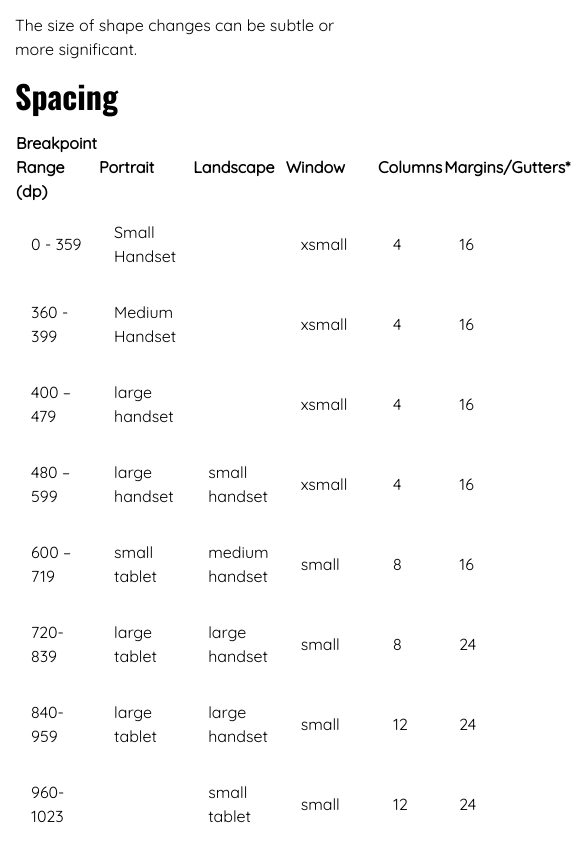
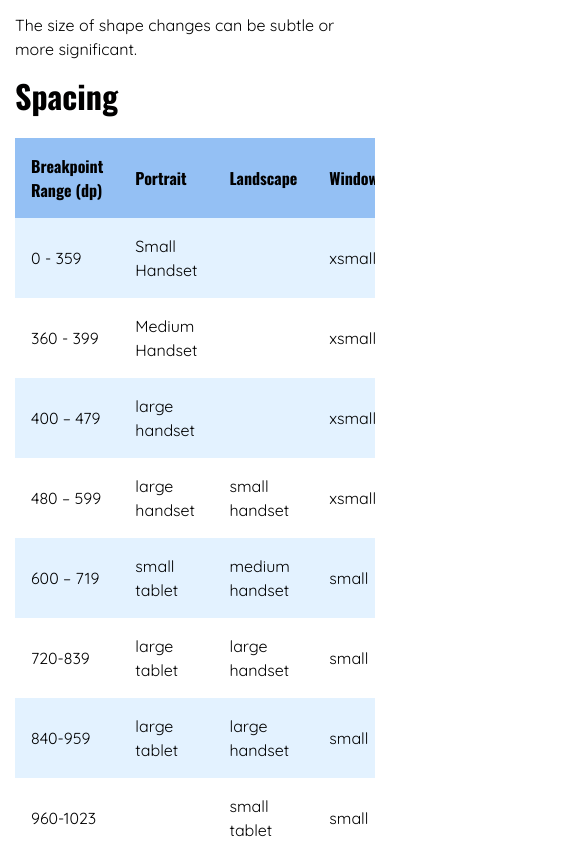
Before and after one commit to u-w0t-m8/DesignSystem, a React (Create React App) app: page /layout in a window 390 px wide. Shown: the part 1400-2244 px from the top of the page, 571 px wide, since content can reach past the window. Built offline with nearby package versions, Linux system fonts and the light colour scheme.

Commit message:
cleaned up breakpoint table appearance

```diff
--- a/src/Assets/scss/_config.scss
+++ b/src/Assets/scss/_config.scss
@@ -15,6 +15,7 @@ $darkGrey: #212529; //#333;
 $red: #ff1755;
 $primaryColour: #2a81ea;
 $lightPrimary: #94c0f4;
+$pastelPrimary: #e3f2ff;
 
 $purple: #8472bb;
 $blueMid: #3a6493;
--- a/src/Assets/scss/textComponent.scss
+++ b/src/Assets/scss/textComponent.scss
@@ -36,12 +36,28 @@
 }
 
 // Styles for breakpoint table on font page
-.breakpoint-table {
-  overflow-x: scroll;
-  margin-top: $standard-margin-spacing;
-  margin-bottom: $standard-margin-spacing;
-  td {
-    padding: 1em;
+.table-wrapper {
+  overflow-x: auto !important;
+  .breakpoint-table {
+    // background: $lightGrey;
+    border-radius: $standardRadius;
+
+    margin-top: $standard-margin-spacing;
+    margin-bottom: $standard-margin-spacing;
+    th {
+      padding: 1em;
+      font-family: $headerFont3;
+      background: $lightPrimary;
+    }
+    td {
+      padding: 1em;
+    }
+    tr {
+      background: $pastelPrimary; //$lightGrey;
+    }
+    tr:nth-child(even) {
+      background-color: $white;
+    }
   }
 }
 
--- a/src/Components/buttons/pillButton.jsx
+++ b/src/Components/buttons/pillButton.jsx
@@ -9,23 +9,17 @@ class PillButton extends Component {
     color: this.props.textcolor
   };
 
-  // constructor(props) {
-  //   super(props);
-  //   state = {
-  //     hover: false,
-  //     buttonbg: this.props.buttonbg,
-  //     bordercolor: this.props.bordercolor,
-  //     textcolor: this.props.textcolor
-  //   };
-  // }
-  //get initial state of button
+  constructor(props) {
+    super(props);
+    this.state = { mouseOverIn: false, mouseOverOut: true };
+    this.toggleHoverIn = this.toggleHoverIn.bind(this);
+  }
 
   toggleHoverIn() {
     console.log("hover in pill");
-  }
-
-  toggleHoverOut() {
-    console.log("hover out pill");
+    this.setState(state => ({
+      mouseOverIn: !state.mouseOverIn
+    }));
   }
 
   // render button
@@ -34,7 +28,7 @@ class PillButton extends Component {
       <a
         href="/layout"
         onMouseEnter={this.toggleHoverIn}
-        onMouseLeave={this.toggleHoverOut}
+        // onMouseLeave={this.toggleHoverOut}
         className="button"
         style={{
           backgroundColor: this.props.buttonbg,
--- a/src/Components/pages/layout.jsx
+++ b/src/Components/pages/layout.jsx
@@ -65,7 +65,9 @@ class Layout extends Component {
             <p>The size of shape changes can be subtle or more significant.</p>
 
             <h2>Spacing</h2>
-            <BreakpointTable />
+            <div className="table-wrapper">
+              <BreakpointTable />
+            </div>
             <h5>Breakpoint ranges</h5>
             <ul>
               <li>(max-width: 599)</li>
```
Also changed, not shown: src/Assets/css/default.min.css.
